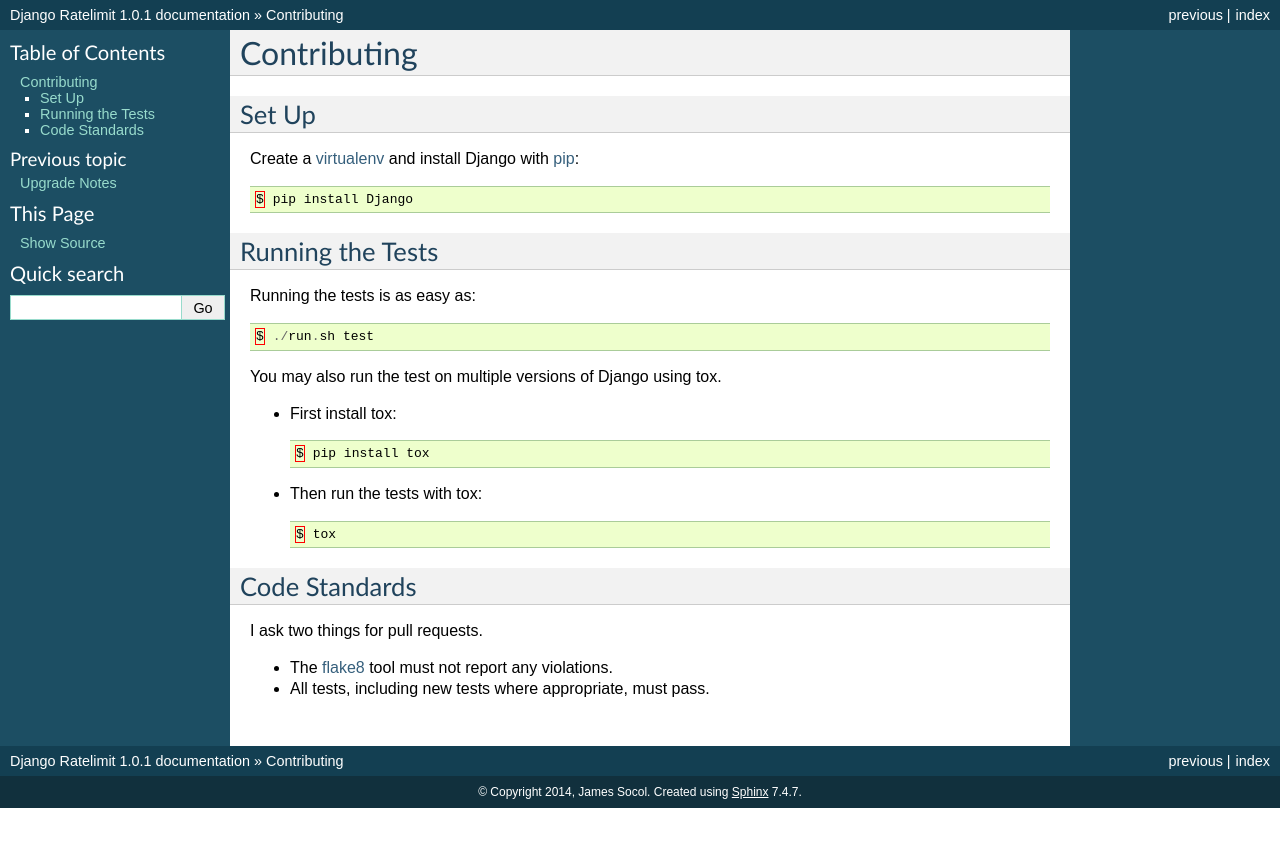
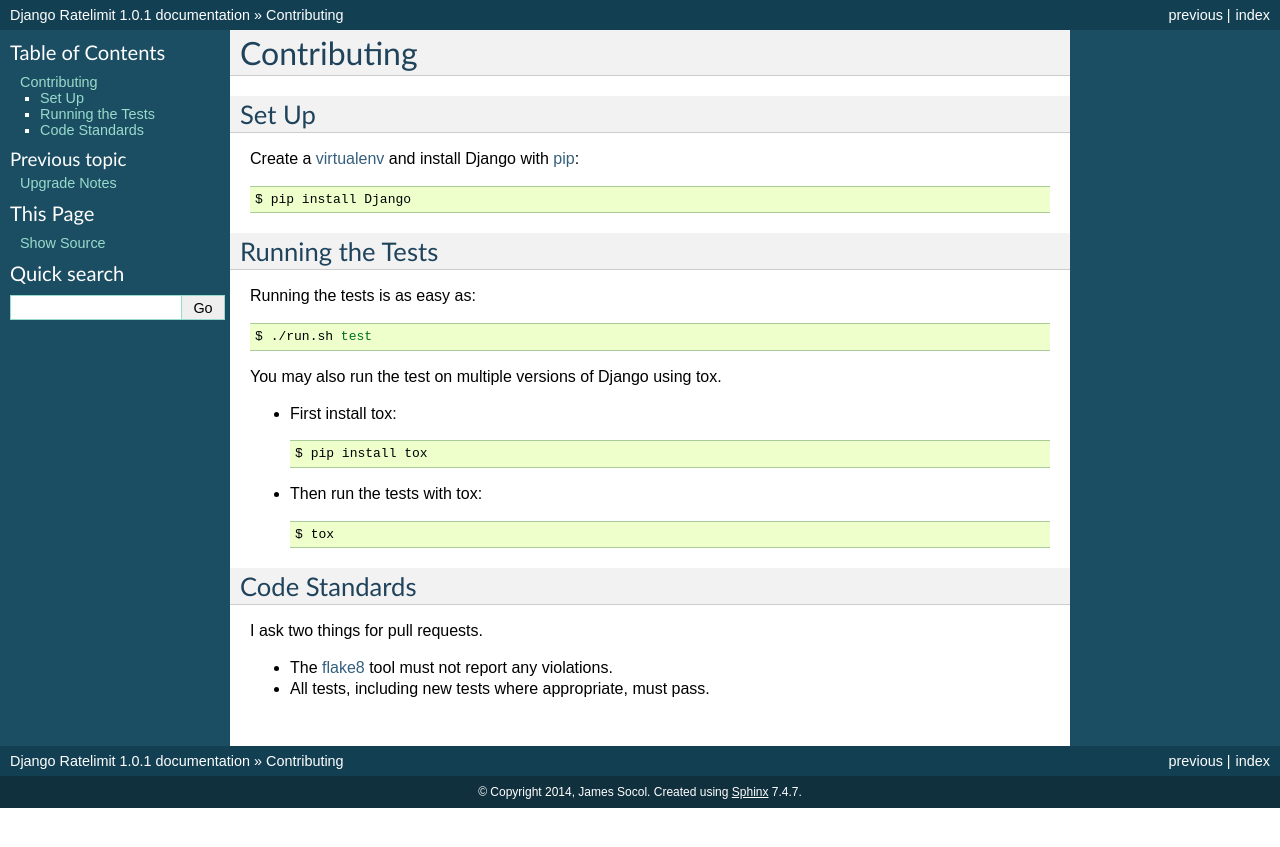
Before and after one commit to jsocol/django-ratelimit, a Sphinx documentation site: the page built from docs/contributing.rst, in a window 1280 px wide. Shown: the top 847 px of the page. Built offline with Sphinx 7.4.7, drawn with Linux system fonts in a browser that asks for light colours.

Commit message:
Fix warnings when building docs
* Fix `/Users/chainz/Documents/Projects/django-ratelimit/docs/settings.rst:46: WARNING: Title underline too short.`
* Fix repeated `WARNING: Could not lex literal_block as "python". Highlighting skipped.` in `contributing.rst` by using explicit shell code blocks
* Fix `WARNING: html_static_path entry '/Users/chainz/Documents/Projects/django-ratelimit/docs/_static' does not exist` by commenting out autogenerated `html_static_path`

```diff
--- a/docs/conf.py
+++ b/docs/conf.py
@@ -121,7 +121,7 @@
 # Add any paths that contain custom static files (such as style sheets) here,
 # relative to this directory. They are copied after the builtin static files,
 # so a file named "default.css" will overwrite the builtin "default.css".
-html_static_path = ['_static']
+#html_static_path = []
 
 # If not '', a 'Last updated on:' timestamp is inserted at every page bottom,
 # using the given strftime format.
--- a/docs/contributing.rst
+++ b/docs/contributing.rst
@@ -8,7 +8,9 @@
 Set Up
 ======
 
-Create a virtualenv_ and install Django with pip_::
+Create a virtualenv_ and install Django with pip_:
+
+.. code-block:: sh
 
     $ pip install Django
 
@@ -16,19 +18,25 @@
 Running the Tests
 =================
 
-Running the tests is as easy as::
+Running the tests is as easy as:
+
+.. code-block:: sh
 
     $ ./run.sh test
 
 You may also run the test on multiple versions of Django using tox.
 
-- First install tox::
+- First install tox:
 
-    $ pip install tox
+  .. code-block:: sh
 
-- Then run the tests with tox::
+      $ pip install tox
 
-    $ tox
+- Then run the tests with tox:
+
+  .. code-block:: sh
+
+      $ tox
 
 
 Code Standards
--- a/docs/settings.rst
+++ b/docs/settings.rst
@@ -43,6 +43,6 @@
 Has no default - you must set this to use ``RatelimitMiddleware``.
 
 ``RATELIMIT_FAIL_OPEN``
-------------------
+-----------------------
 
 Whether to allow requests when the cache backend fails. Defaults to ``False``.
```
